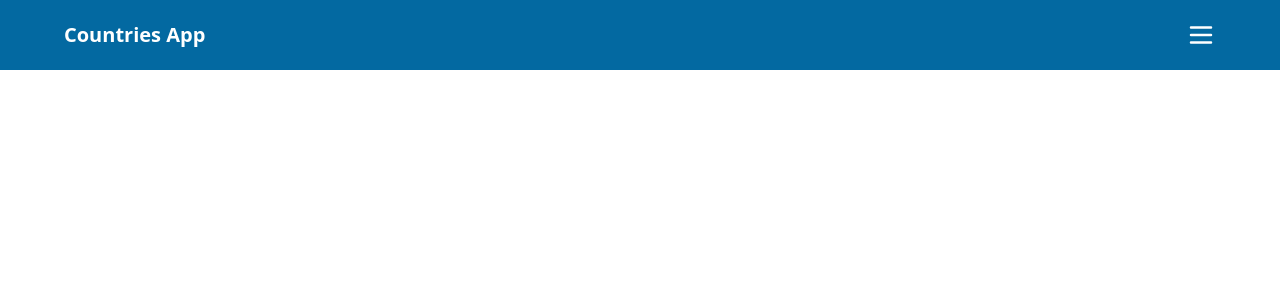
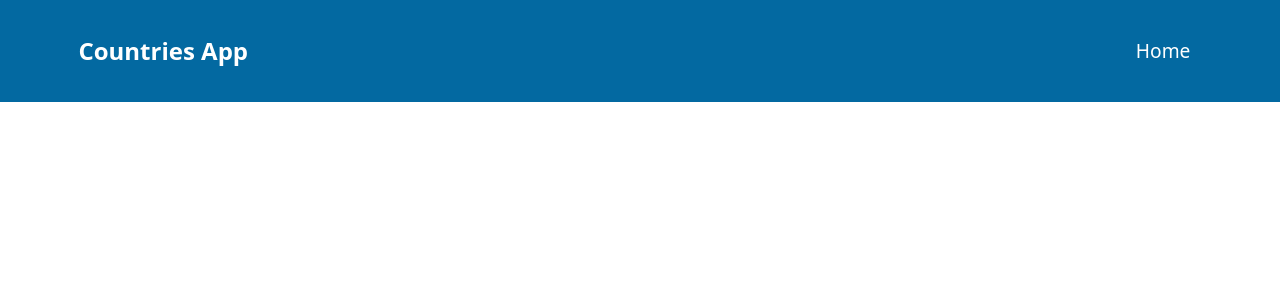
Before and after one commit to GonzaQuedena01/countries-app, a Vue app: page / in a window 1280 px wide. Before the commit this address had no page. Shown: the top 300 px of the page. Built offline with nearby package versions, Linux system fonts and the light colour scheme; grey boxes are pictures that could not be loaded.

Commit message:
chore(public): modify toolbar for desktop version.

```diff
--- a/src/public/components/Toolbar.vue
+++ b/src/public/components/Toolbar.vue
@@ -5,19 +5,27 @@ export default {
 </script>
 
 <template>
-  <nav class="nav bg-sky-700">
+  <nav class="nav bg-sky-700 p-4">
     <div class="nav__container w-[90%] mx-auto h-[70px] grid grid-cols-[max-content_max-content]
       justify-between items-center overflow-hidden">
 
-      <span class="nav__title text-xl font-bold text-white">
+      <span class="nav__title text-2xl font-bold text-white">
       Countries App
       </span>
 
-      <a href="#menu" class="nav__menu">
+      <ul class="dropdown__main hidden md:block">
+        <li class="dropdown__list">
+          <router-link to="/" class="dropdown__link">
+            <span class="dropdown__span">Home</span>
+          </router-link>
+        </li>
+      </ul>
+
+      <a href="#menu" class="nav__menu md:hidden">
         <img src="../../assets/img/menu.svg" class="nav__icon" alt="menu-icon"/>
       </a>
 
-      <a href="#" class="nav__menu nav__menu--second">
+      <a href="#" class="nav__menu nav__menu--second md:hidden">
         <img src="../../assets/img/close.svg" class="nav__icon" alt="close-icon"/>
       </a>
 
```
